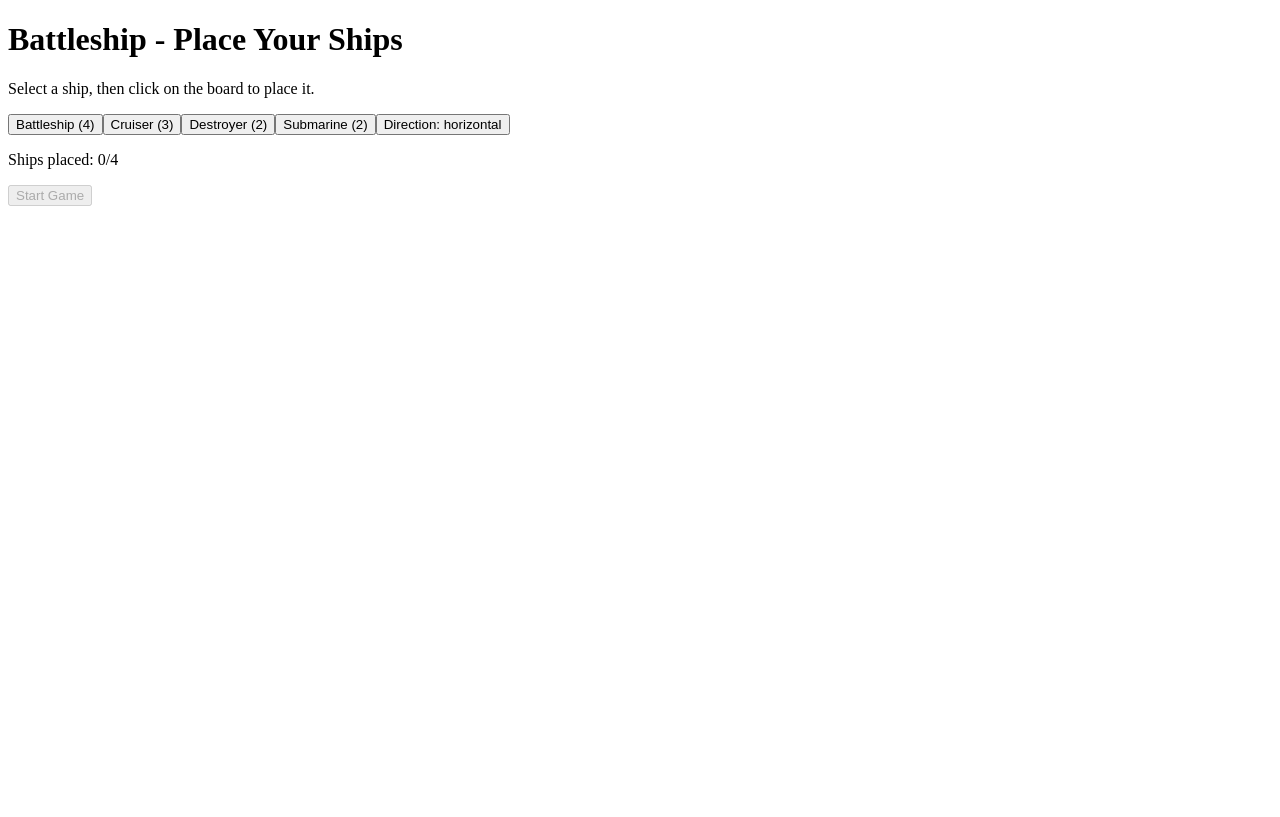
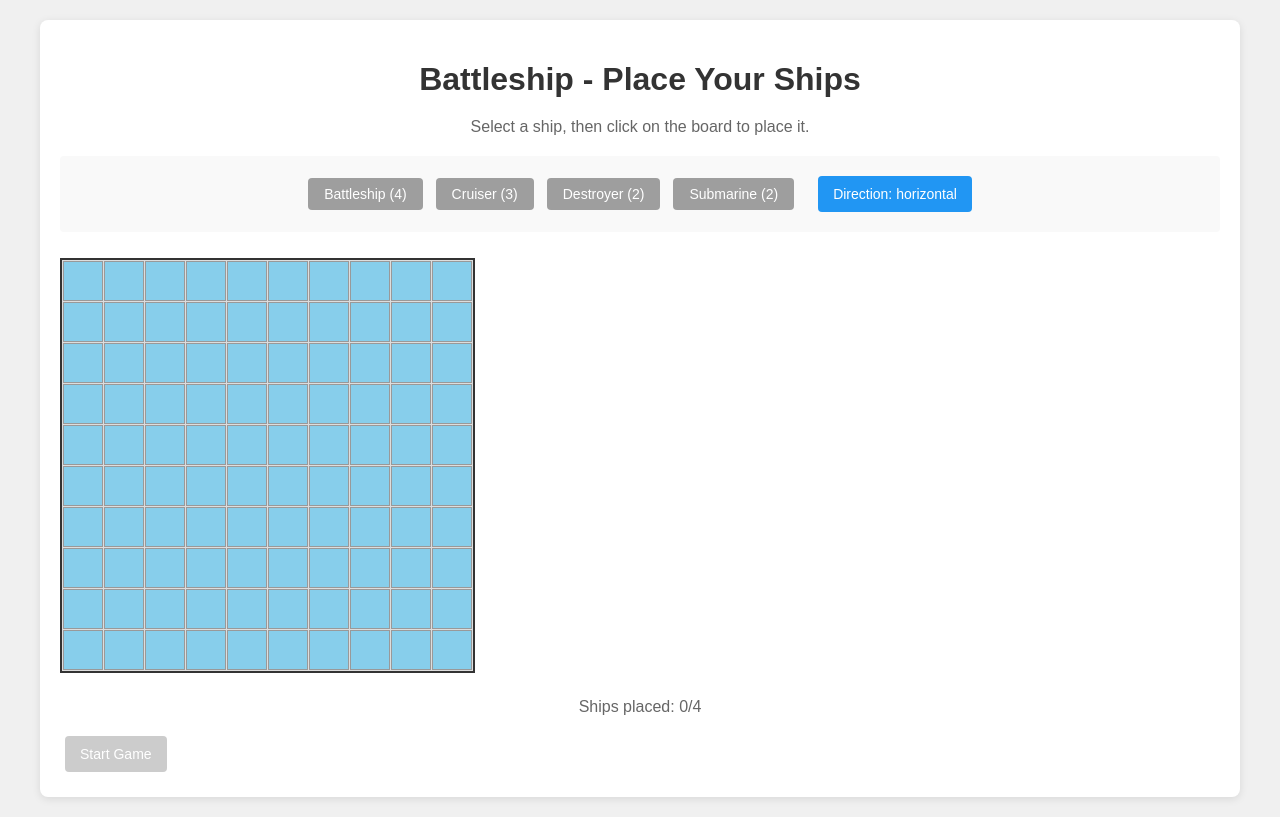
Before and after one commit to adrianogtl/top-battleship, a website built with webpack: page src/index.html in a window 1280 px wide. Built offline with nearby package versions, Linux system fonts and the light colour scheme.

Commit message:
feat: add styles

```diff
--- a/src/style.css
+++ b/src/style.css
@@ -3,3 +3,162 @@
 *::after {
   box-sizing: border-box;
 }
+
+body {
+  font-family: Arial, sans-serif;
+  margin: 0;
+  padding: 20px;
+  background-color: #f0f0f0;
+}
+
+#app {
+  max-width: 1200px;
+  margin: 0 auto;
+  background-color: white;
+  padding: 20px;
+  border-radius: 8px;
+  box-shadow: 0 2px 8px rgba(0, 0, 0, 0.1);
+}
+
+h1 {
+  text-align: center;
+  color: #333;
+  margin-bottom: 20px;
+}
+
+h3 {
+  color: #555;
+  margin-bottom: 10px;
+}
+
+p {
+  color: #666;
+  margin: 10px 0;
+}
+
+button {
+  padding: 10px 15px;
+  margin: 5px;
+  border: none;
+  border-radius: 4px;
+  background-color: #2196F3;
+  color: white;
+  cursor: pointer;
+  font-size: 14px;
+}
+
+button:hover {
+  background-color: #0b7dda;
+}
+
+button:disabled {
+  background-color: #ccc;
+  cursor: not-allowed;
+}
+
+#instructions,
+#status,
+#placed-ships,
+#winner-message {
+  text-align: center;
+  font-size: 16px;
+  margin: 15px 0;
+}
+
+#winner-message {
+  font-size: 1.5rem;
+}
+
+#status.enemy-turn {
+  color: #ff6b6b;
+}
+
+#status.player-turn {
+  color: #4CAF50;
+}
+
+#ship-selector {
+  text-align: center;
+  margin: 20px 0;
+  padding: 15px;
+  background-color: #f9f9f9;
+  border-radius: 4px;
+  margin-bottom: 1rem;
+}
+
+.ship-btn {
+  margin-right: 0.5rem;
+  padding: 0.5rem 1rem;
+  background-color: #9E9E9E;
+}
+
+.ship-btn:hover {
+  background-color: #757575;
+}
+
+.ship-btn.selected {
+  background-color: #4CAF50;
+  color: white;
+}
+
+#direction-btn {
+  margin-left: 1rem;
+}
+
+#board-container {
+  display: flex;
+  gap: 2rem;
+  justify-content: center;
+  flex-wrap: wrap;
+  margin: 20px 0;
+}
+
+.player-section {
+  display: flex;
+  flex-direction: column;
+  align-items: center;
+}
+
+.board {
+  display: inline-grid;
+  grid-template-columns: repeat(10, 40px);
+  grid-template-rows: repeat(10, 40px);
+  gap: 1px;
+  background-color: #ddd;
+  padding: 1px;
+  border: 2px solid #333;
+  margin: 10px 0;
+}
+
+.row {
+  display: contents;
+}
+
+.cell {
+  width: 40px;
+  height: 40px;
+  background-color: #87CEEB;
+  border: 1px solid #999;
+  cursor: pointer;
+  display: flex;
+  align-items: center;
+  justify-content: center;
+  font-weight: bold;
+  transition: background-color 0.2s;
+}
+
+.cell:hover {
+  background-color: #6bb6d6;
+}
+
+.cell.ship {
+  background-color: #808080;
+}
+
+.cell.hit {
+  background-color: #ff4444;
+}
+
+.cell.miss {
+  background-color: #ffff99;
+}
```
